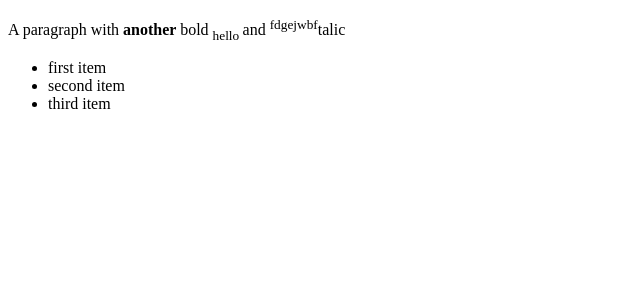
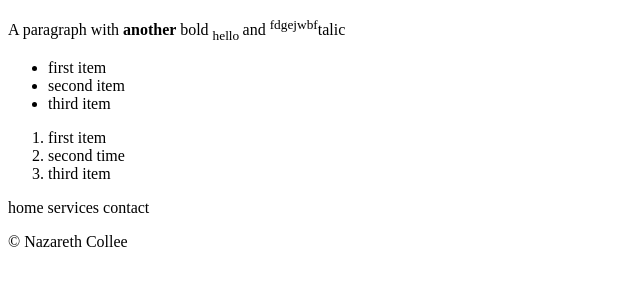
Before and after one commit to clucian3/assignment1, a plain HTML site: page index.html in a window 1280 px wide. Shown: the part 110-396 px from the top of the page, without its empty margins (0-640 px from the left). Drawn offline with Linux system fonts and the light colour scheme.

Commit message:
added copyright symbol

```diff
--- a/index.html
+++ b/index.html
@@ -17,7 +17,12 @@
         <li> second item</li>
         <li> third item</li>
     </ul>
+    <ol>
+    <li> first item</li>
+        <li> second time</li>
+        <li> third item</li>
+    </ol>
+    <div> home services contact</div>
 
-</body>
-
-</html>
+    <p>&copy; Nazareth Collee</p>
+</body></html>
```
